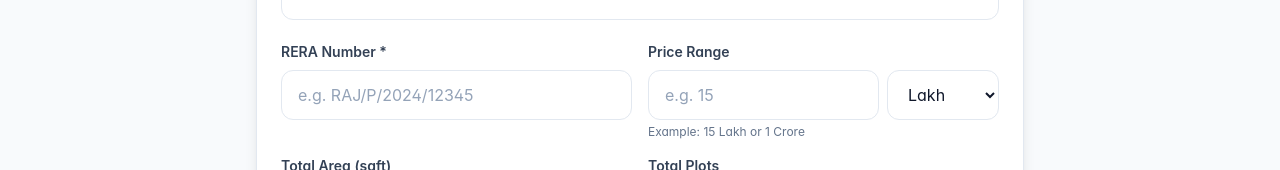
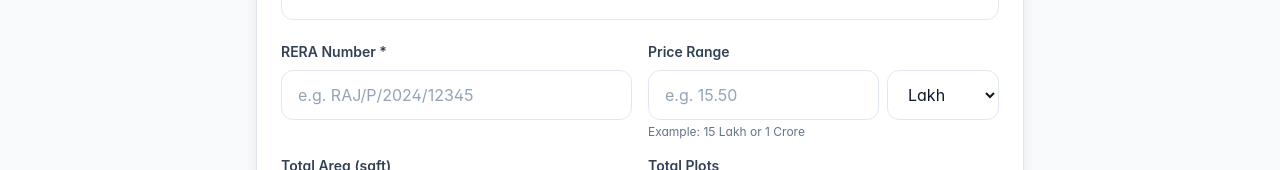
Before and after one commit to propertytick/propertytick-frontend, a Next.js app: page /project/new in a window 1280 px wide. Shown: the part 601-771 px from the top of the page. Built offline with nearby package versions, Linux system fonts and the light colour scheme; no server answers; sample sign-in values are in the browser's storage.

Commit message:
fix: allow decimal values in project price range input

```diff
--- a/src/app/(dashboard)/project/new/page.jsx
+++ b/src/app/(dashboard)/project/new/page.jsx
@@ -286,9 +286,10 @@ export default function NewProjectPage() {
                   <div className="flex gap-2">
                     <input
   type="number"
+  step="0.01"
   value={form.priceAmount || ''}
   onChange={(e) => update('priceAmount', e.target.value)}
-                      placeholder="e.g. 15"
+  placeholder="e.g. 15.50"
   className="input-field flex-1"
   min="0"
 />
```
Lines whose indentation alone changed are shown as unchanged.
